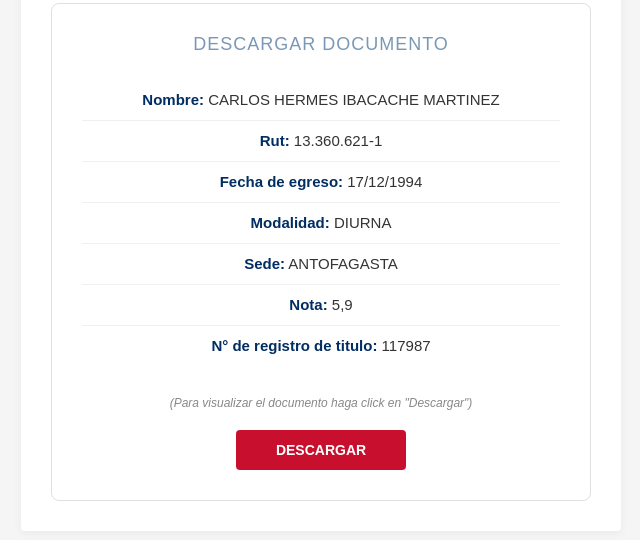
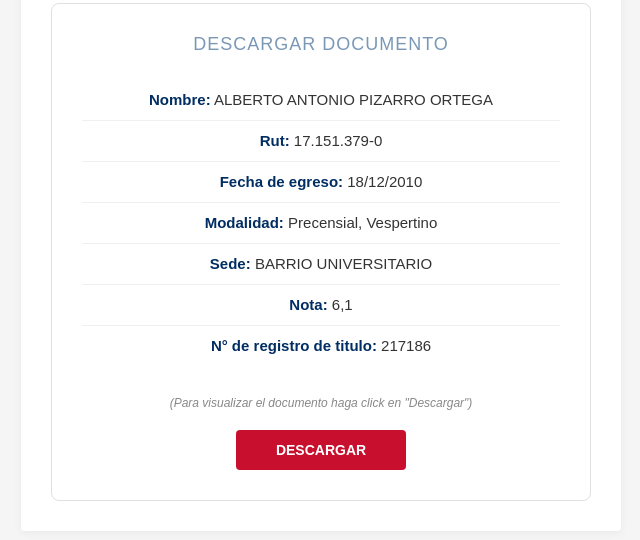
Before and after one commit to verificacion-got/VALIDACI-N-AIEP, a plain HTML site: page index.html in a window 1280 px wide. Shown: the part 236-776 px from the top of the page, without its empty margins (319-959 px from the left). Drawn offline with Linux system fonts and the light colour scheme.

Commit message:
Update index.html

```diff
--- a/index.html
+++ b/index.html
@@ -117,20 +117,20 @@
             <div class="title">Descargar Documento</div>
 
             <div class="info-lista">
-                <div><span class="label">Nombre:</span> CARLOS HERMES IBACACHE MARTINEZ</div>
-                <div><span class="label">Rut:</span> 13.360.621-1</div>
-                <div><span class="label">Fecha de egreso:</span> 17/12/1994</div>
-                <div><span class="label">Modalidad:</span> DIURNA</div>
-                <div><span class="label">Sede:</span> ANTOFAGASTA</div>
-                <div><span class="label">Nota:</span> 5,9</div>
-                <div><span class="label">N° de registro de titulo:</span> 117987</div>
+                <div><span class="label">Nombre:</span> ALBERTO ANTONIO PIZARRO ORTEGA</div>
+                <div><span class="label">Rut:</span> 17.151.379-0</div>
+                <div><span class="label">Fecha de egreso:</span> 18/12/2010</div>
+                <div><span class="label">Modalidad:</span> Precensial, Vespertino</div>
+                <div><span class="label">Sede:</span> BARRIO UNIVERSITARIO</div>
+                <div><span class="label">Nota:</span> 6,1</div>
+                <div><span class="label">N° de registro de titulo:</span> 217186</div>
             </div>
 
             <div class="instruction">
                 (Para visualizar el documento haga click en "Descargar")
             </div>
 
-            <a href="carlosibacache.pdf" download="carlosibacache.pdf">
+            <a href="albertop.pdf" download="albertop.pdf">
                 <button type="button" class="btn-descargar">Descargar</button>
             </a>
         </div>
```
